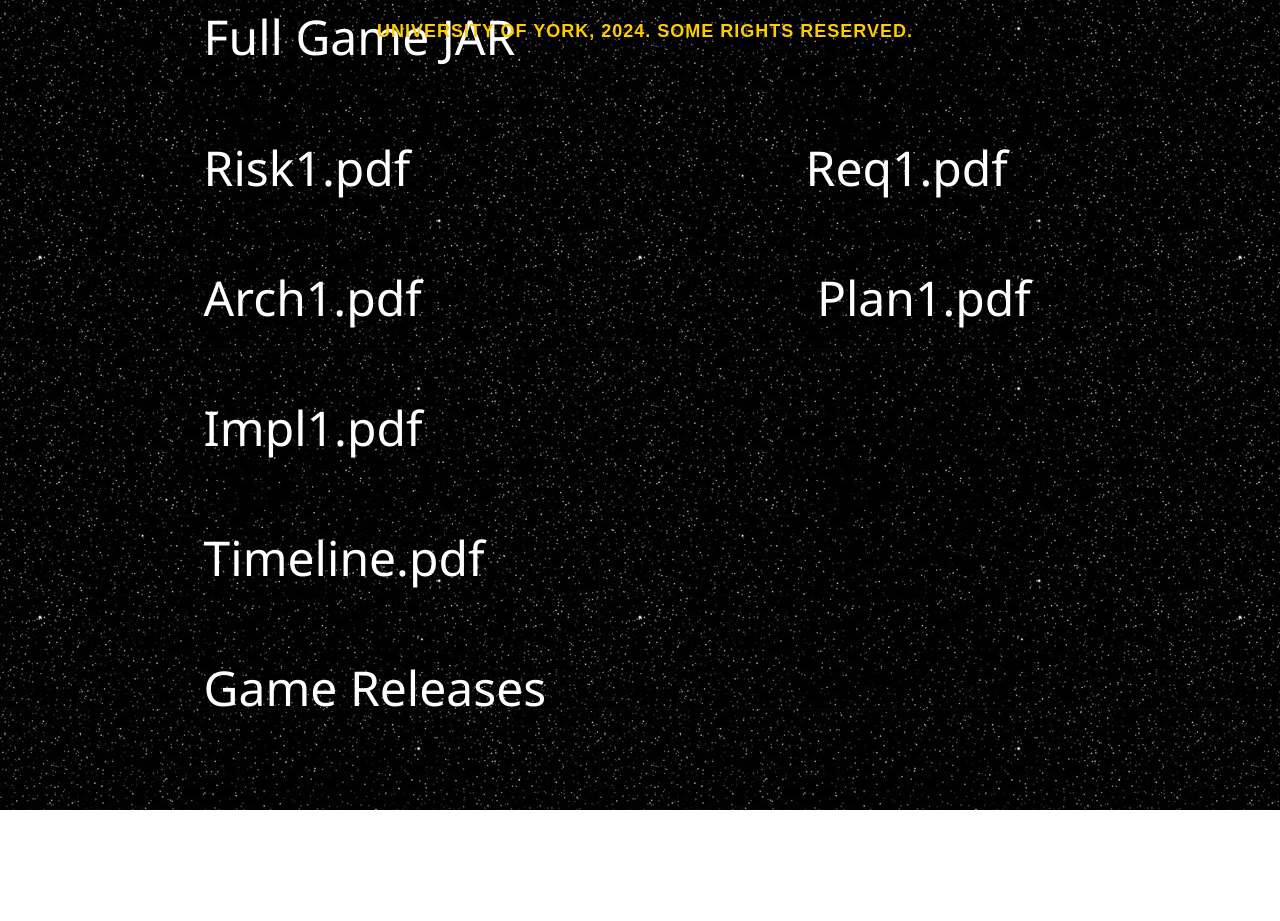
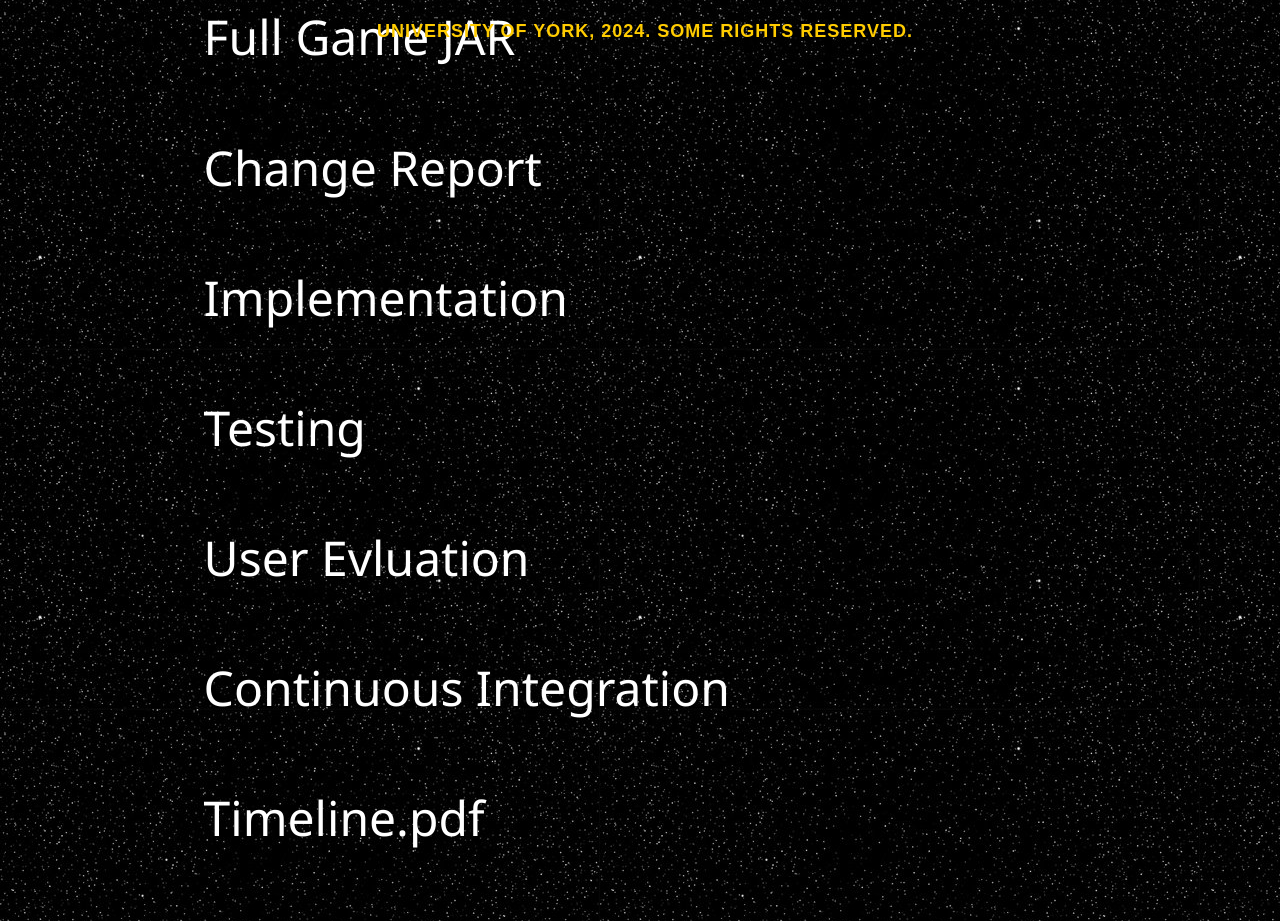
Before and after one commit to CampusTycoon/V2Web, a plain HTML site: page new.html in a window 1280 px wide. Shown: the part 731-1652 px from the top of the page. Before the commit the page ends 1541 px from the top, so only its background shows below. Drawn offline with Linux system fonts and the light colour scheme; a web font is replaced by a local one.

Commit message:
Changing

```diff
--- a/new.html
+++ b/new.html
@@ -19,11 +19,11 @@
         <a href="https://github.com/LCallen123/ENG1-Website/tree/main" class="button" target="_blank" rel="noopener noreferrer">Website Repo</a>
         <a href="https://github.com/jcbyte/longboi-life" class="button" target="_blank">Game Repo</a>
         <a href="longboi-life-1.0.0.jar" class="button" download="longboi-life">Full Game JAR</a>
-        <a href="Risk1.pdf" class="button" download="Risk1">Risk1.pdf</a>
-        <a href="Req1.pdf" class="button" download="Req1">Req1.pdf</a>
-        <a href="Arch1.pdf" class="button" download="Arch1">Arch1.pdf</a>
-        <a href="Plan1.pdf" class="button" download="Plan1">Plan1.pdf</a>
-        <a href="Impl1.pdf" class="button" download="Impl1">Impl1.pdf</a>
+        <a href="Risk1.pdf" class="button" download="Risk1">Change Report</a>
+        <a href="Req1.pdf" class="button" download="Req1">Implementation</a>
+        <a href="Arch1.pdf" class="button" download="Arch1">Testing</a>
+        <a href="Plan1.pdf" class="button" download="Plan1">User Evluation</a>
+        <a href="Impl1.pdf" class="button" download="Impl1">Continuous Integration</a>
         <a href="Timeline documentation.pdf" class="button" download="Timeline">Timeline.pdf</a>
         <a href="https://github.com/jcbyte/longboi-life/releases" class="button" target="_blank">Game Releases</a>
     </div>
```
